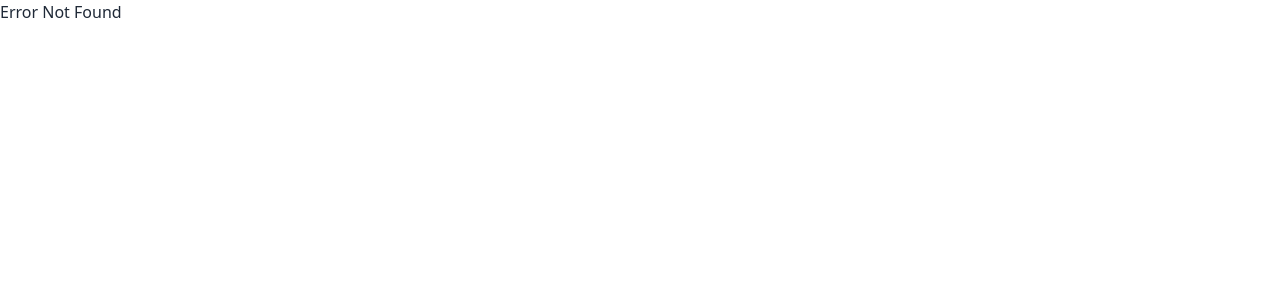
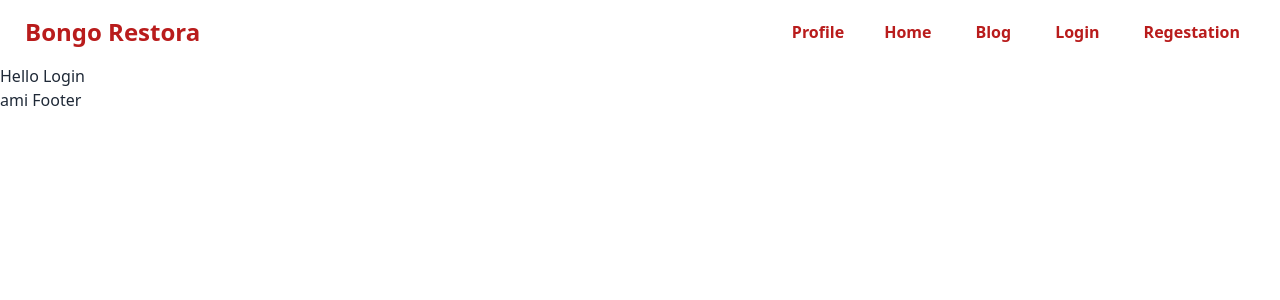
Before and after one commit to jishan1019/Bongo-Restora, a React (Vite) app: page /login in a window 1280 px wide. Before the commit this address had no page. Shown: the top 300 px of the page. Built offline with nearby package versions, Linux system fonts and the light colour scheme.

Commit message:
cover design done

```diff
--- a/src/component/Header/Header.jsx
+++ b/src/component/Header/Header.jsx
@@ -5,7 +5,7 @@ import { Link } from 'react-router-dom';
 const Header = () => {
     return (
         <>
-            <div className="navbar bg-base-100 shadow-xl ">
+            <div className="navbar bg-base-100 ">
                 <div className="flex-1">
                     <a className="btn btn-ghost normal-case text-2xl text-red-700">Bongo Restora</a>
                 </div>
@@ -20,9 +20,9 @@ const Header = () => {
                             <ul className="p-2 bg-base-100 items-center justify-center">
                                 <li className='text-red-700'>Profile</li>
                                 <li className='text-red-700'><Link to='/'>Home</Link></li>
-                                <li className='text-red-700'><Link to='/'>Blog</Link></li>
-                                <li className='text-red-700'><Link to='/'>Login</Link></li>
-                                <li className='text-red-700'><Link to='/'>Regestation</Link></li>
+                                <li className='text-red-700'><Link to='/blog'>Blog</Link></li>
+                                <li className='text-red-700'><Link to='/login'>Login</Link></li>
+                                <li className='text-red-700'><Link to='/regestation'>Regestation</Link></li>
                             </ul>
                         </li>
 
@@ -30,9 +30,9 @@ const Header = () => {
                         <div className='list-none flex items-center mr-8'>
                             <li className='font-bold text-red-700 '><Link to='/'>Profile</Link></li>
                             <li className='mr-1 ml-1 font-bold text-red-700'><Link to='/'>Home</Link></li>
-                            <li className='mr-1 ml-1 font-bold text-red-700'><Link to='/'>Blog</Link></li>
-                            <li className='mr-1 ml-1 font-bold text-red-700'><Link to='/'>Login</Link></li>
-                            <li className='mr-1 ml-1 font-bold text-red-700'><Link to='/'>Regestation</Link></li>
+                            <li className='mr-1 ml-1 font-bold text-red-700'><Link to='/blog'>Blog</Link></li>
+                            <li className='mr-1 ml-1 font-bold text-red-700'><Link to='/login'>Login</Link></li>
+                            <li className='mr-1 ml-1 font-bold text-red-700'><Link to='/regestation'>Regestation</Link></li>
                         </div>
 
 
--- /dev/null
+++ b/src/component/Layout/Blog.jsx
@@ -0,0 +1,11 @@
+import React from 'react';
+
+const Blog = () => {
+    return (
+        <div>
+            Blog
+        </div>
+    );
+};
+
+export default Blog;
--- /dev/null
+++ b/src/component/Layout/Cover.jsx
@@ -0,0 +1,22 @@
+import React from 'react';
+
+const Cover = () => {
+    return (
+        <div className='flex justify-center items-center flex-col-reverse md:flex-row'>
+            <div className='ml-4 md:ml-8 text-center md:text-left mt-4 md:mt-0'>
+                <h1 className='md:text-5xl text-2xl font-semibold mb-8'>Good food choices <br /> are good <br /> investments.</h1>
+                <p className='text-red-700 text-left'>Lorem ipsum dolor sit amet, consectetur adipisicing elit. Reprehenderit, vel illum! Dolorum numquam illo eum harum doloremque mollitia suscipit voluptatum!</p>
+
+                <div className='mt-6'>
+                    <button className='bg-red-700 hover:bg-white p-4 text-white hover:text-black font-bold rounded hover:border-red-700 hover:border-4'>Order now</button>
+                    <button className='shadow-md p-4 font-bold rounded hover:border-red-700 hover:border-4 ml-4' >Learn More</button>
+                </div>
+            </div>
+            <div>
+                <img className='w-full' src="../../../public/3.jpg" alt="" />
+            </div>
+        </div>
+    );
+};
+
+export default Cover;
--- a/src/component/Layout/Home.jsx
+++ b/src/component/Layout/Home.jsx
@@ -1,10 +1,10 @@
 import React from 'react';
-
+import Cover from './Cover';
 
 const Home = () => {
     return (
-        <div className='cover_bg'>
-
+        <div>
+            <Cover />
         </div>
     );
 };
--- /dev/null
+++ b/src/component/Layout/Login.jsx
@@ -0,0 +1,11 @@
+import React from 'react';
+
+const Login = () => {
+    return (
+        <div>
+            Hello Login
+        </div>
+    );
+};
+
+export default Login;
--- /dev/null
+++ b/src/component/Layout/Regestation.jsx
@@ -0,0 +1,11 @@
+import React from 'react';
+
+const Regestation = () => {
+    return (
+        <div>
+            Regestation
+        </div>
+    );
+};
+
+export default Regestation;
```
Also changed, not shown: src/main.jsx (+15 -0 lines), public/3.jpg (added).
